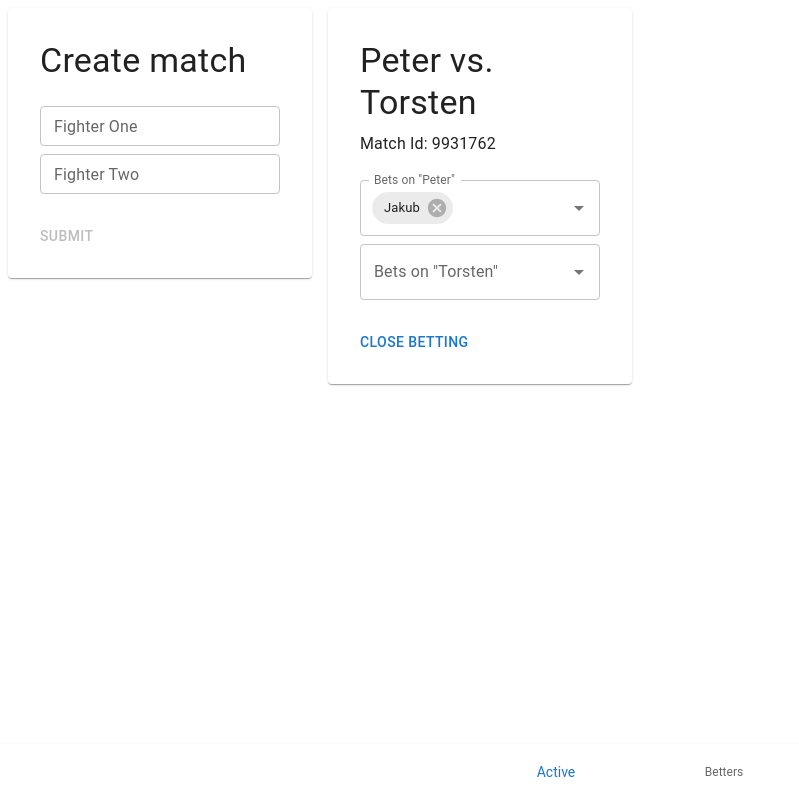
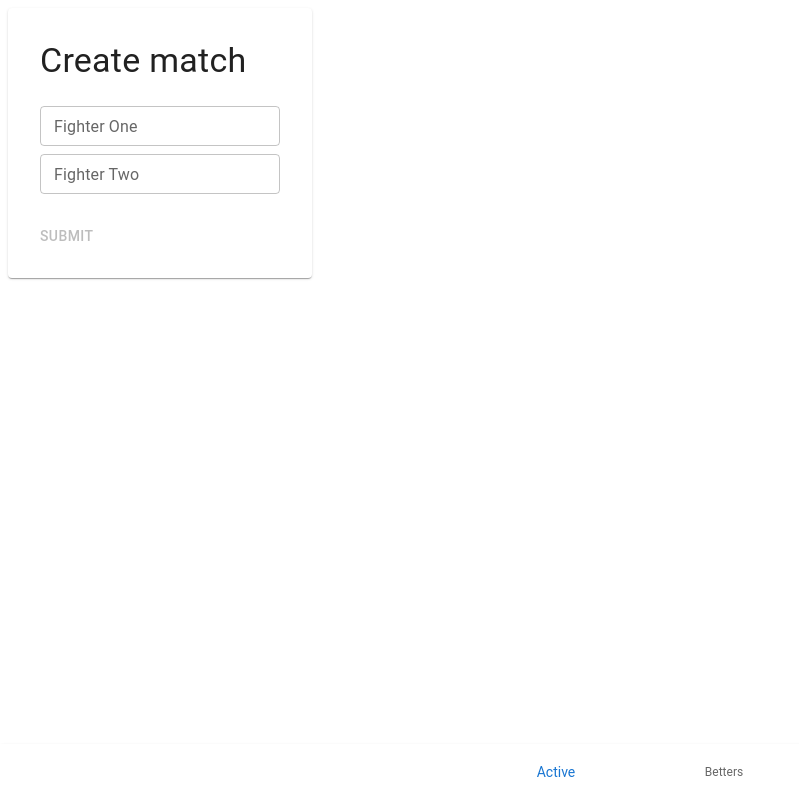
Before and after one commit to WendtOle/BetIt, a React (Create React App) app: page / in a window 1280 px wide. Shown: the whole page, without its empty margins (0-799 px from the left). Built offline with nearby package versions, Linux system fonts and the light colour scheme.

Commit message:
Add persisting to local storage

```diff
--- a/src/App.tsx
+++ b/src/App.tsx
@@ -1,5 +1,5 @@
 import { Grid } from "@mui/material"
-import React, { ReactElement, useState } from "react"
+import React, { ReactElement, useState,useEffect } from "react"
 import { ActiveMatchesPage } from "./ActiveMatchesPage";
 import { BettersPage } from "./BettersPage";
 import { EndedMatchesPage } from "./EndedMatchesPage";
@@ -8,11 +8,21 @@ import { Better, Match, Page } from "./types";
 import { defaultMatch, randomId, getBetters, defaultBetters } from './utils';
 
 const DEFAULT_BET_AMOUNT = 1
+const BETTER_KEY = 'better'
+const MATCHES_KEY = 'matches'
 
 export const App = (): ReactElement => {
-  const [matches, setMatches] = useState<Match[]>([defaultMatch])
+  const [matches, setMatches] = useState<Match[]>(JSON.parse(localStorage.getItem(MATCHES_KEY) ?? '[]'))
   const [page, setPage] = useState<Page>(Page.active)
-  const [betters, setBetters] = useState<Better[]>(defaultBetters)
+  const [betters, setBetters] = useState<Better[]>(JSON.parse(localStorage.getItem(BETTER_KEY) ?? '[]'))
+
+  useEffect(() => {
+    localStorage.setItem(MATCHES_KEY,JSON.stringify(matches))
+  }, [matches])
+
+  useEffect(() => {
+    localStorage.setItem(BETTER_KEY,JSON.stringify(betters))
+  }, [betters])
 
   const { active, ended } = matches.reduce((acc: { active: Match[], ended: Match[] }, next: Match) => {
     if (next.phase === 'ended') {
```
